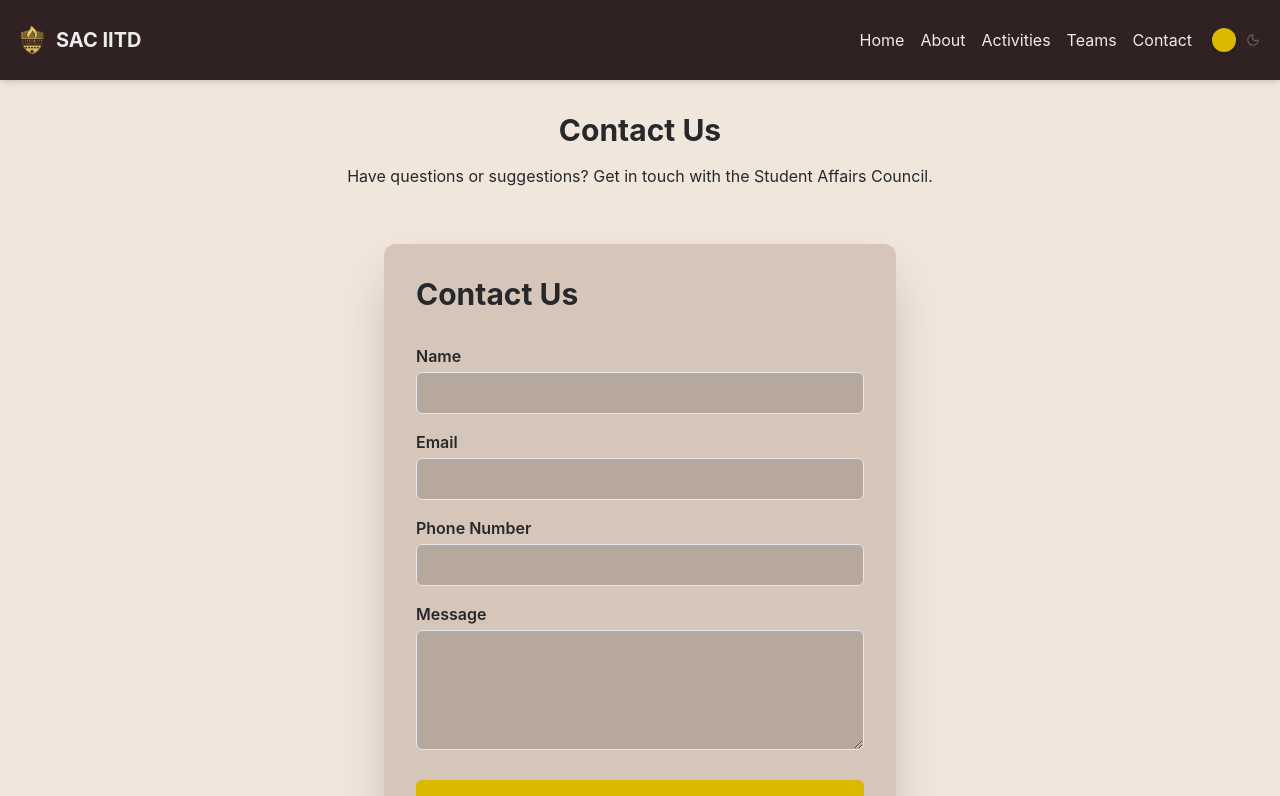
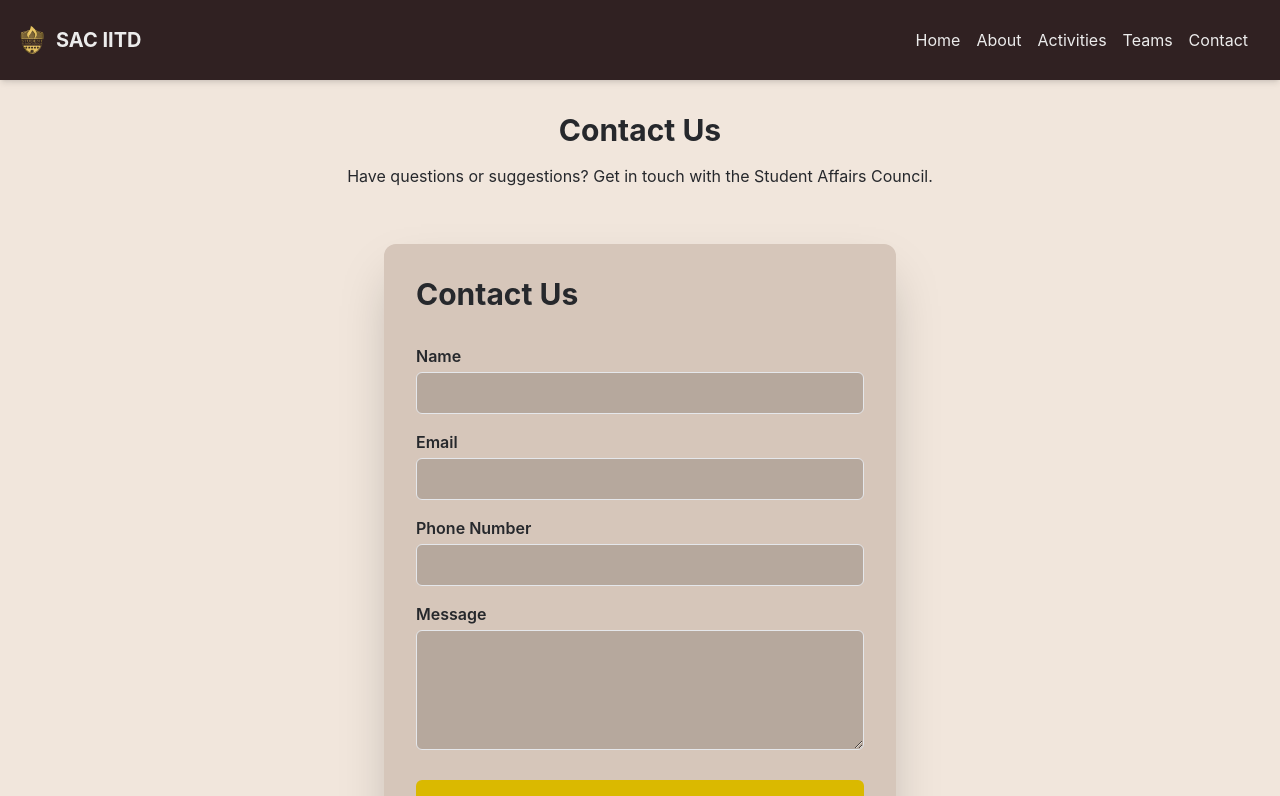
Before and after one commit to Ng0211/ng_update_team, a React (Vite) app: page /contact in a window 1280 px wide. Shown: the top 796 px of the page. Built offline with nearby package versions, Linux system fonts and the light colour scheme.

Commit message:
fixed header annimation ,removed theme button, fixed spacing isuue between clubs on home page

```diff
--- a/src/components/layout/Navbar.jsx
+++ b/src/components/layout/Navbar.jsx
@@ -12,7 +12,7 @@ function Navbar() {
   const [menuOpen, setMenuOpen] = useState(false);
   useEffect(() => {
     if (!isHome) return; // only track on Home
-    const handler = () => setAtTop(window.scrollY <= 10);
+    const handler = () => setAtTop(window.scrollY <= 50);
     handler();
     window.addEventListener("scroll", handler, { passive: true });
     return () => window.removeEventListener("scroll", handler);
@@ -28,13 +28,13 @@ function Navbar() {
   const brandClass = `${linkTextClass} text-lg sm:text-xl font-bold`;
   return (
     <nav
-      className={`overflow-hidden p-4 ${
+      className={`p-4 w-full transition-all duration-300 ease-in-out ${
         isHome
-          ? "z-50 " +
-            (onHero
-              ? "fixed top-0 left-0 right-0 w-full bg-transparent"
-              : "sticky top-0 bg-[var(--card-bg)] shadow-md")
-          : "bg-[var(--card-bg)] shadow-md"
+          ? "fixed top-0 left-0 z-50 " +
+            (onHero && !menuOpen
+              ? "bg-transparent shadow-none"
+              : "bg-[var(--card-bg)] shadow-md")
+          : "sticky top-0 bg-[var(--card-bg)] shadow-md z-50"
       }`}
     >
 
@@ -72,6 +72,7 @@ function Navbar() {
               </Link>
             </li>
           </ul>
+          {/*
           <button
             onClick={toggleTheme}
             aria-label={`Switch
@@ -84,7 +85,6 @@ function Navbar() {
                 : "bg-[var(--primary)]/50"
             }`}
           >
-            {/* Sun/Moon indicators (smaller on mobile) */}
             <Sun
               aria-hidden="true"
               className={`absolute left-1 pointer-events-none transition-opacity duration-300 text-[var(--text-color-secondary)] w-3 h-3 sm:w-3.5 sm:h-3.5 ${
@@ -103,8 +103,9 @@ function Navbar() {
               }`}
             />
           </button>
+          */}
           <button
-            className="md:hidden ml-2 text-current text-[var(--navbar-text)] "
+            className="md:hidden ml-2 text-current text-[white] "
             aria-label="Open menu"
             onClick={() => setMenuOpen(!menuOpen)}
           >
--- a/src/components/ui/ClubCard.jsx
+++ b/src/components/ui/ClubCard.jsx
@@ -19,7 +19,7 @@ function ClubCard({
 
   const cardContent = (
     <div
-      className={`bg-[var(--activities-club-card-bg)] p-2 sm:p-3 md:p-4 rounded-lg w-28 h-28 sm:w-36 sm:h-36 md:w-48 md:h-48 lg:w-56 lg:h-56 max-w-full flex items-center justify-center hover:transform hover:scale-105 transition-transform duration-300 relative ${className}`}
+      className={`bg-[var(--activities-club-card-bg)] p-2 sm:p-3 md:p-4 rounded-lg w-24 h-24 sm:w-36 sm:h-36 md:w-40 md:h-40 lg:w-56 lg:h-56 max-w-full flex items-center justify-center hover:transform hover:scale-105 transition-transform duration-300 relative ${className}`}
       onMouseEnter={() => setShowTooltip(true)}
       onMouseLeave={() => setShowTooltip(false)}
     >
--- a/src/pages/Home.jsx
+++ b/src/pages/Home.jsx
@@ -117,10 +117,10 @@ function Home() {
       </section>
 
       {/* About Section */}
-      <section className="py-12 px-6 lg:px-20 flex flex-col">
+      <section className=" px-4 my-10  w-100%  md:py-1 md:px-5  lg:py-2  lg:px-20 flex flex-col justify-center items-center">
         <div
-          className="md:w-[60vw] py-12 px-4 m-32 md:mx-auto shadow-lg rounded-xl"
-          style={{ backgroundColor: 'var(--card-bg)', color: 'var(--text-color-secondary)' }}
+          className="shadow-lg rounded-xl  py-5  px-4 w-100%  md:w-[80vw] md:py-6  md:px-4     lg:w-[60vw] lg:py-6  lg:px-4   "
+          style={{ backgroundColor: 'var(--home-about-bg)', color: 'var(--text-color)' }}
         >
           <h2 className="text-3xl mb-12 md:text-4xl font-bold text-center mb-4 ">
             ABOUT US
@@ -148,9 +148,9 @@ function Home() {
 
       {/* Three Column Layout */}
       <div className="container mx-auto mb-20 pt-10 px-4">
-        <div className="grid grid-cols-3 gap-3 sm:gap-4 md:gap-8 items-start">
+        <div className="grid  gap-3 sm:gap-4 md:gap-8 items-start">
           {/* Left Column */}
-          <div className="w-full md:w-auto flex flex-col gap-2 sm:gap-4 md:gap-10 col-start-1">
+          <div className="w-30% md:w-auto flex flex-col items-end gap-2 sm:gap-4 md:gap-10 col-start-1">
             <ClubCard
               className="ml-0"
               href="https:/home/bhm.iitd.ac.in"
@@ -181,7 +181,7 @@ function Home() {
           </div>
 
           {/* Middle Column */}
-          <div className="w-full md:w-auto flex items-center justify-center m-0 md:p-8 col-start-2 row-span-3">
+          <div className="w-40% md:w-auto flex items-center justify-center m-0 md:p-8 col-start-2 row-span-3">
             <div className="flex flex-col items-center justify-center">
               <img
                 src={sacCentreImage}
@@ -192,7 +192,7 @@ function Home() {
           </div>
 
           {/* Right Column */}
-          <div className="w-full md:w-auto flex flex-col gap-2 sm:gap-4 md:gap-10 col-start-3">
+          <div className="w-30% md:w-auto flex flex-col gap-2 sm:gap-4 md:gap-10 col-start-3">
             <ClubCard
               href="https://bsa.iitd.ac.in"
               imageSrc={bsaLogo}
```
